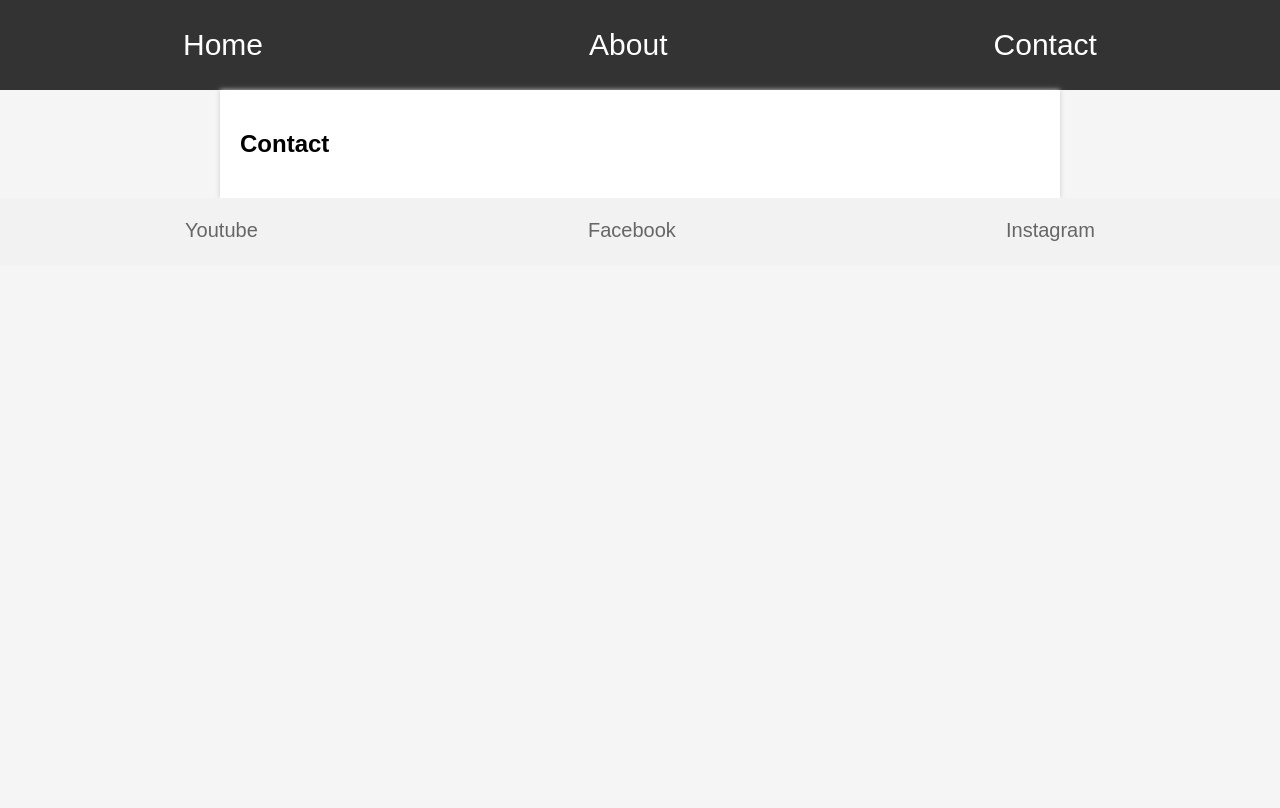
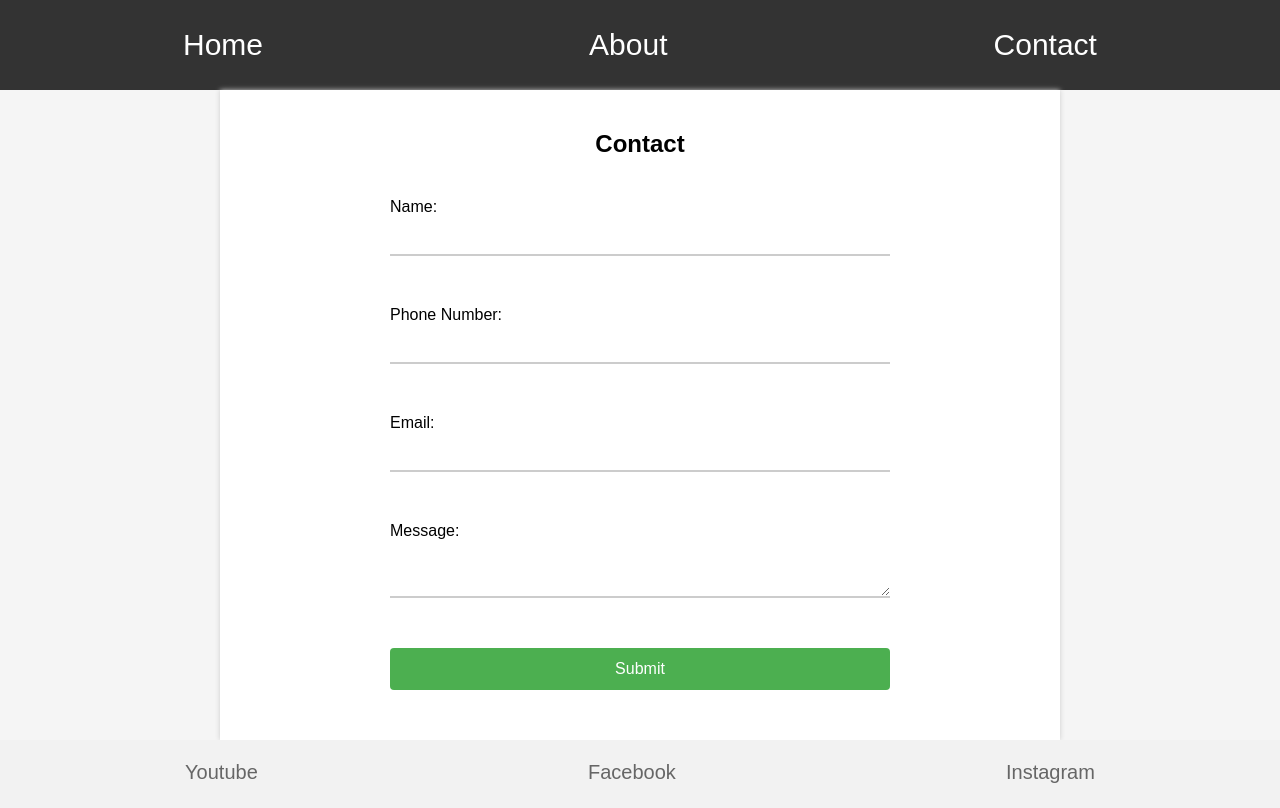
Before and after one commit to readytow0rk/Medi-Club-Yoga-Website, a plain HTML site: page contact.html in a window 1280 px wide. Drawn offline with Linux system fonts and the light colour scheme.

Commit message:
create a contact form

```diff
--- a/contact.html
+++ b/contact.html
@@ -19,7 +19,24 @@
     </div>
 
     <div id="content">
-        <h2>Contact</h2>
+        <h2 id="contact">Contact</h2>
+
+        <form action="https://formdump.codeinstitute.net" method="post">
+            <label for="name">Name:</label>
+            <input type="text" id="name" name="name" required>
+
+            <label for="phone">Phone Number:</label>
+            <input type="tel" id="phone" name="phone" required>
+
+            <label for="email">Email:</label>
+            <input type="email" id="email" name="email" required>
+
+            <label for="message">Message:</label>
+            <textarea id="message" name="message" required></textarea>
+
+            <input type="submit" value="Submit">
+          </form>
+
 
       </div>
       <footer>
--- a/style.css
+++ b/style.css
@@ -12,7 +12,9 @@ body {
 	text-align: center;
 	font-size: 30px;
   }
-
+  #contact{
+	text-align: center;
+  }
   #content {
 	max-width: 800px;
 	margin: 0 auto;
@@ -121,3 +123,48 @@ nav {
 	font-size: 24px;
 	vertical-align: middle;
   }
+
+  form {
+	display: flex;
+	flex-direction: column;
+	max-width: 500px;
+	margin: 0 auto;
+  }
+
+  label {
+	margin-top: 20px;
+	font-size: 16px;
+  }
+
+  input,
+  textarea {
+	padding: 10px;
+	font-size: 16px;
+	border: none;
+	border-bottom: 2px solid #ccc;
+	margin-bottom: 30px;
+  }
+
+  input[type="submit"] {
+	background-color: #4CAF50;
+	color: white;
+	padding: 12px 20px;
+	border: none;
+	border-radius: 4px;
+	cursor: pointer;
+	margin-top: 20px;
+	transition: background-color 0.3s ease;
+  }
+
+  input[type="submit"]:hover {
+	background-color: #45a049;
+  }
+
+  input:focus,
+  textarea:focus {
+	border-bottom: 2px solid #45a049;
+  }
+
+  label:hover {
+	color: #45a049;
+  }
```
